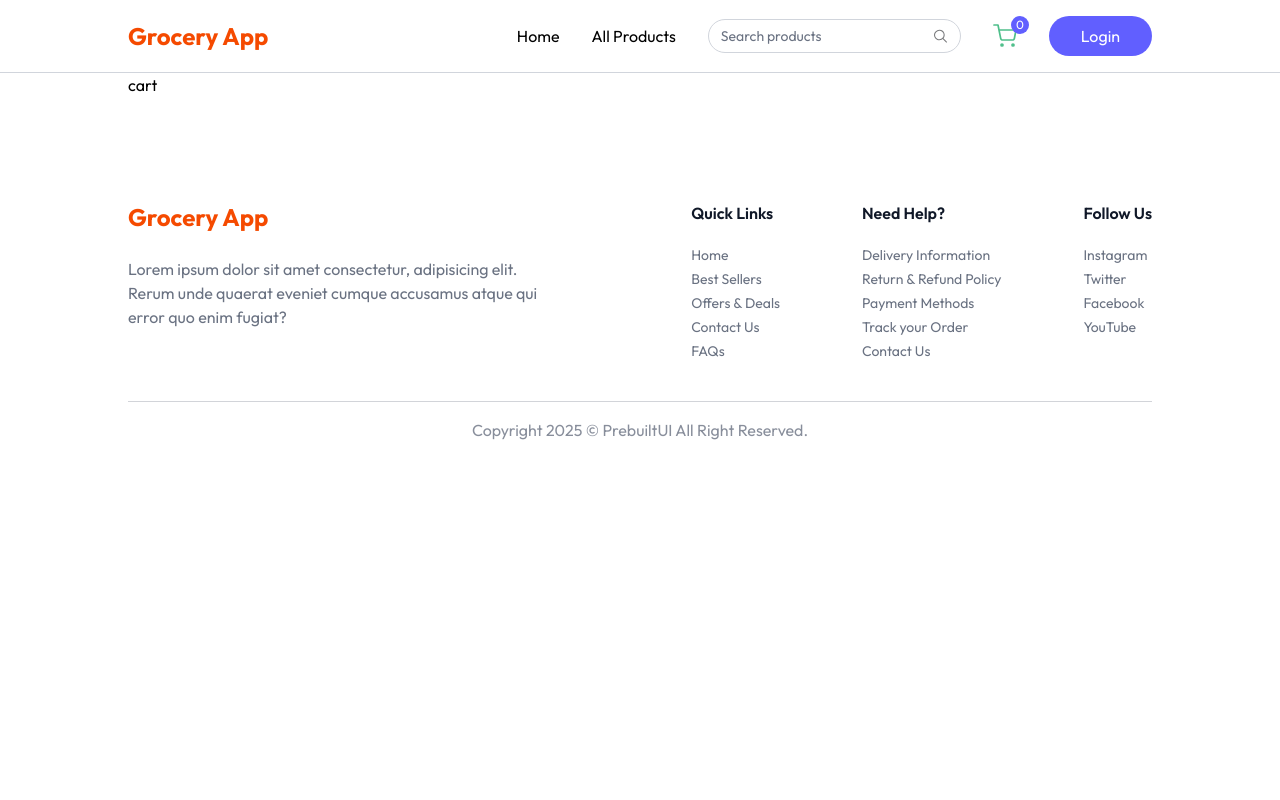
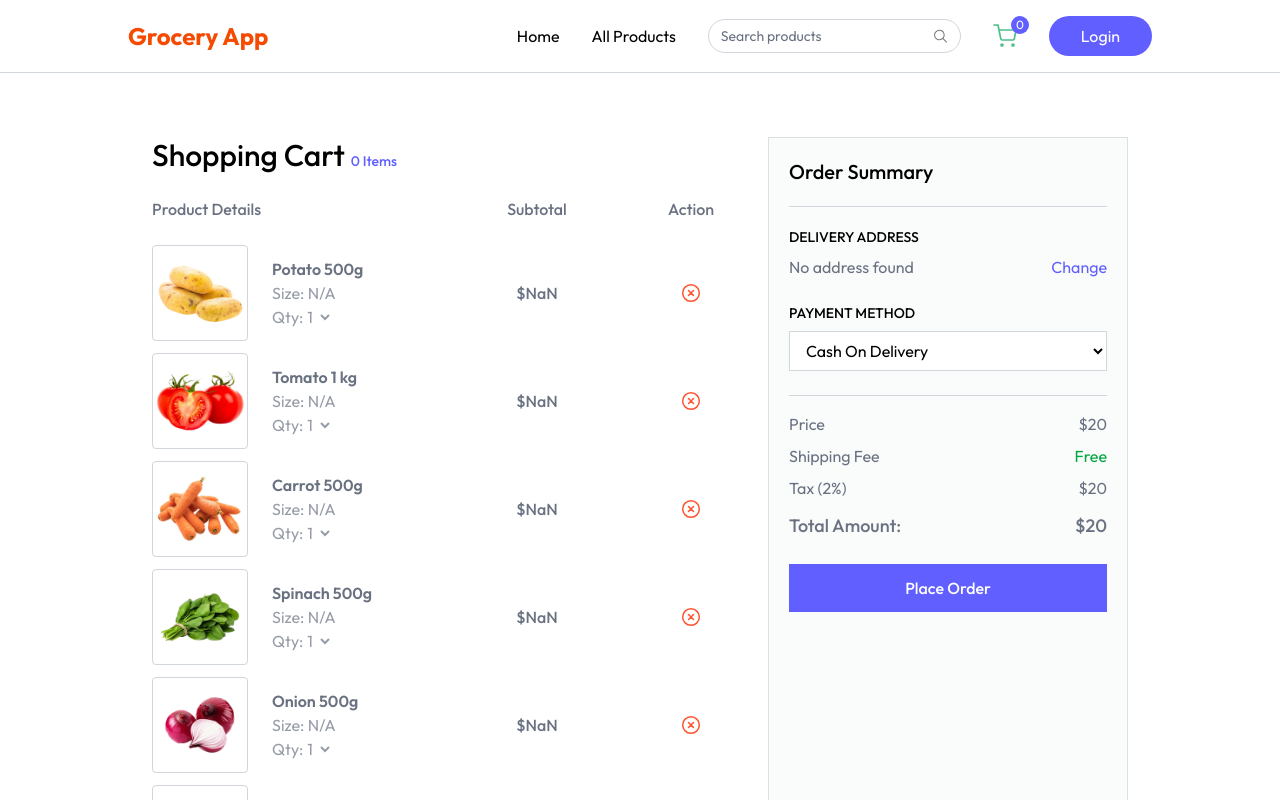
Before and after one commit to shyam11-dev/explore-grocery-MERN-stack, a React (Vite) app in the folder client/: page /cart in a window 1280 px wide. Shown: the top 800 px of the page. Built offline with nearby package versions, Linux system fonts and the light colour scheme.

Commit message:
cart create

```diff
--- a/client/src/pages/Cart.jsx
+++ b/client/src/pages/Cart.jsx
@@ -1,7 +1,209 @@
-import React from "react";
+import { useContext, useEffect, useState } from "react";
+import { AppContext } from "../context/AppContext";
+import { dummyAddress } from "../assets/assets";
 
 const Cart = () => {
-  return <div>cart</div>;
+  const {
+    products,
+    navigate,
+    cartCount,
+    totalCartAmount,
+    cardItems,
+    removeFromCart,
+    updateCartItem,
+  } = useContext(AppContext);
+
+  // state to store the products available in cart
+  const [cartArray, setCartArray] = useState([]);
+  // state to address
+  const [address, setAddress] = useState(dummyAddress);
+  const [showAddress, setShowAddress] = useState(false);
+  // state for selected address
+  const [selectedAddress, setSelectedAddress] = useState(dummyAddress[0]);
+  const [paymentOption, setPaymentOption] = useState("COD");
+
+  const getCart = () => {
+    let tempArray = [];
+    for (const key in cardItems) {
+      const product = products.find((product) => product._id === key);
+      product.quantity = cardItems[key];
+      tempArray.push(product);
+    }
+    setCartArray(tempArray);
+  };
+
+  useEffect(() => {
+    if (products.length > 0 && cardItems) {
+      getCart();
+    }
+  }, [products, cardItems]);
+
+  return products.length > 0 && cardItems ? (
+    <div className="flex flex-col md:flex-row py-16 max-w-6xl w-full px-6 mx-auto">
+      <div className="flex-1 max-w-4xl">
+        <h1 className="text-3xl font-medium mb-6">
+          Shopping Cart{" "}
+          <span className="text-sm text-indigo-500">{cartCount()} Items</span>
+        </h1>
+
+        <div className="grid grid-cols-[2fr_1fr_1fr] text-gray-500 text-base font-medium pb-3">
+          <p className="text-left">Product Details</p>
+          <p className="text-center">Subtotal</p>
+          <p className="text-center">Action</p>
+        </div>
+
+        {products.map((product, index) => (
+          <div
+            key={index}
+            className="grid grid-cols-[2fr_1fr_1fr] text-gray-500 items-center text-sm md:text-base font-medium pt-3"
+          >
+            <div className="flex items-center md:gap-6 gap-3">
+              <div className="cursor-pointer w-24 h-24 flex items-center justify-center border border-gray-300 rounded overflow-hidden">
+                <img
+                  className="max-w-full h-full object-cover"
+                  src={product.image[0]}
+                  alt={product.name}
+                />
+              </div>
+              <div>
+                <p className="hidden md:block font-semibold">{product.name}</p>
+                <div className="font-normal text-gray-500/70">
+                  <p>
+                    Size: <span>{product.size || "N/A"}</span>
+                  </p>
+                  <div className="flex items-center">
+                    <p>Qty:</p>
+                    <select className="outline-none">
+                      {Array(5)
+                        .fill("")
+                        .map((_, index) => (
+                          <option key={index} value={index + 1}>
+                            {index + 1}
+                          </option>
+                        ))}
+                    </select>
+                  </div>
+                </div>
+              </div>
+            </div>
+            <p className="text-center">
+              ${product.offerPrice * product.quantity}
+            </p>
+            <button className="cursor-pointer mx-auto">
+              <svg
+                width="20"
+                height="20"
+                viewBox="0 0 20 20"
+                fill="none"
+                xmlns="http://www.w3.org/2000/svg"
+              >
+                <path
+                  d="m12.5 7.5-5 5m0-5 5 5m5.833-2.5a8.333 8.333 0 1 1-16.667 0 8.333 8.333 0 0 1 16.667 0"
+                  stroke="#FF532E"
+                  strokeWidth="1.5"
+                  strokeLinecap="round"
+                  strokeLinejoin="round"
+                />
+              </svg>
+            </button>
+          </div>
+        ))}
+
+        <button className="group cursor-pointer flex items-center mt-8 gap-2 text-indigo-500 font-medium">
+          <svg
+            width="15"
+            height="11"
+            viewBox="0 0 15 11"
+            fill="none"
+            xmlns="http://www.w3.org/2000/svg"
+          >
+            <path
+              d="M14.09 5.5H1M6.143 10 1 5.5 6.143 1"
+              stroke="#615fff"
+              strokeWidth="1.5"
+              strokeLinecap="round"
+              strokeLinejoin="round"
+            />
+          </svg>
+          Continue Shopping
+        </button>
+      </div>
+
+      <div className="max-w-[360px] w-full bg-gray-100/40 p-5 max-md:mt-16 border border-gray-300/70">
+        <h2 className="text-xl md:text-xl font-medium">Order Summary</h2>
+        <hr className="border-gray-300 my-5" />
+
+        <div className="mb-6">
+          <p className="text-sm font-medium uppercase">Delivery Address</p>
+          <div className="relative flex justify-between items-start mt-2">
+            <p className="text-gray-500">No address found</p>
+            <button
+              onClick={() => setShowAddress(!showAddress)}
+              className="text-indigo-500 hover:underline cursor-pointer"
+            >
+              Change
+            </button>
+            {showAddress && (
+              <div className="absolute top-12 py-1 bg-white border border-gray-300 text-sm w-full">
+                <p
+                  onClick={() => setShowAddress(false)}
+                  className="text-gray-500 p-2 hover:bg-gray-100"
+                >
+                  New York, USA
+                </p>
+                <p
+                  onClick={() => setShowAddress(false)}
+                  className="text-indigo-500 text-center cursor-pointer p-2 hover:bg-indigo-500/10"
+                >
+                  Add address
+                </p>
+              </div>
+            )}
+          </div>
+
+          <p className="text-sm font-medium uppercase mt-6">Payment Method</p>
+
+          <select className="w-full border border-gray-300 bg-white px-3 py-2 mt-2 outline-none">
+            <option value="COD">Cash On Delivery</option>
+            <option value="Online">Online Payment</option>
+          </select>
+        </div>
+
+        <hr className="border-gray-300" />
+
+        <div className="text-gray-500 mt-4 space-y-2">
+          <p className="flex justify-between">
+            <span>Price</span>
+            <span>$20</span>
+          </p>
+          <p className="flex justify-between">
+            <span>Shipping Fee</span>
+            <span className="text-green-600">Free</span>
+          </p>
+          <p className="flex justify-between">
+            <span>Tax (2%)</span>
+            <span>$20</span>
+          </p>
+          <p className="flex justify-between text-lg font-medium mt-3">
+            <span>Total Amount:</span>
+            <span>$20</span>
+          </p>
+        </div>
+
+        <button className="w-full py-3 mt-6 cursor-pointer bg-indigo-500 text-white font-medium hover:bg-indigo-600 transition">
+          Place Order
+        </button>
+      </div>
+    </div>
+  ) : null;
 };
 
 export default Cart;
+
+// import React from "react";
+
+// const Cart = () => {
+//   return <div>cart</div>;
+// };
+
+// export default Cart;
```
